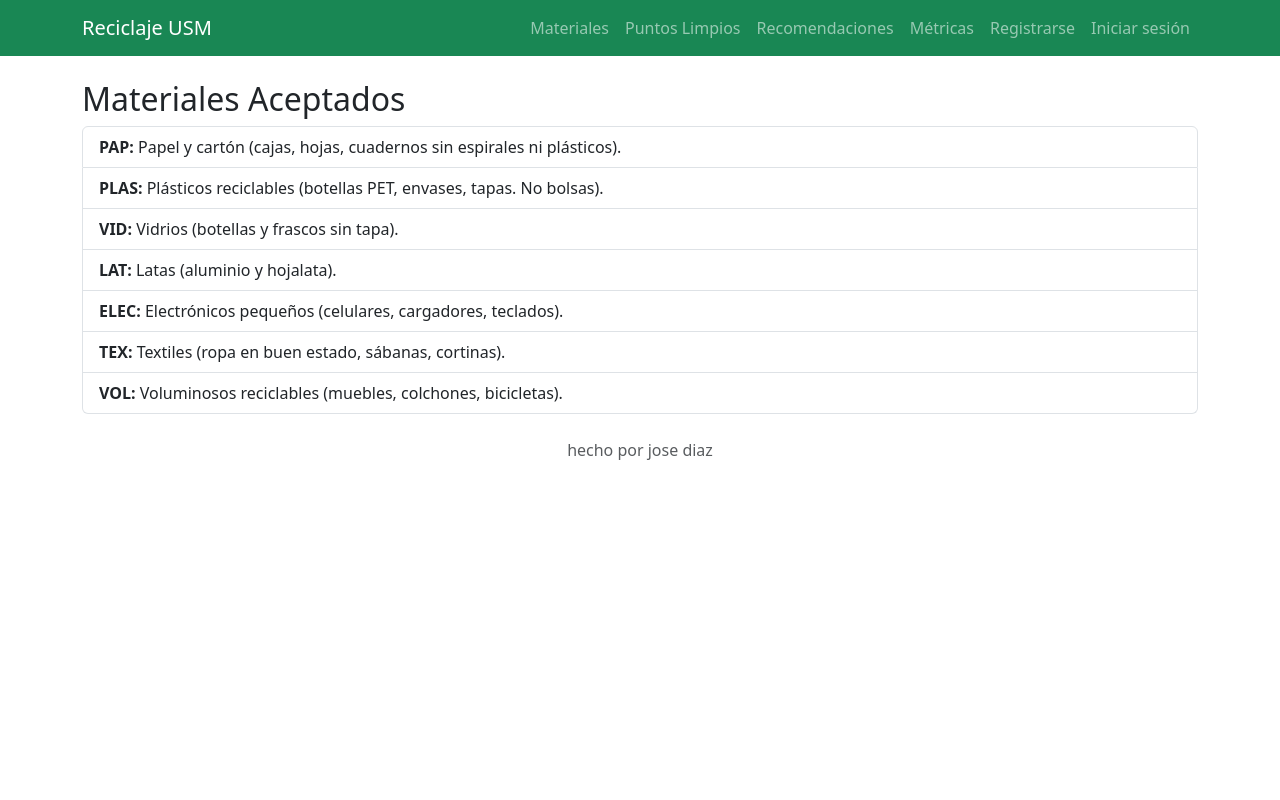
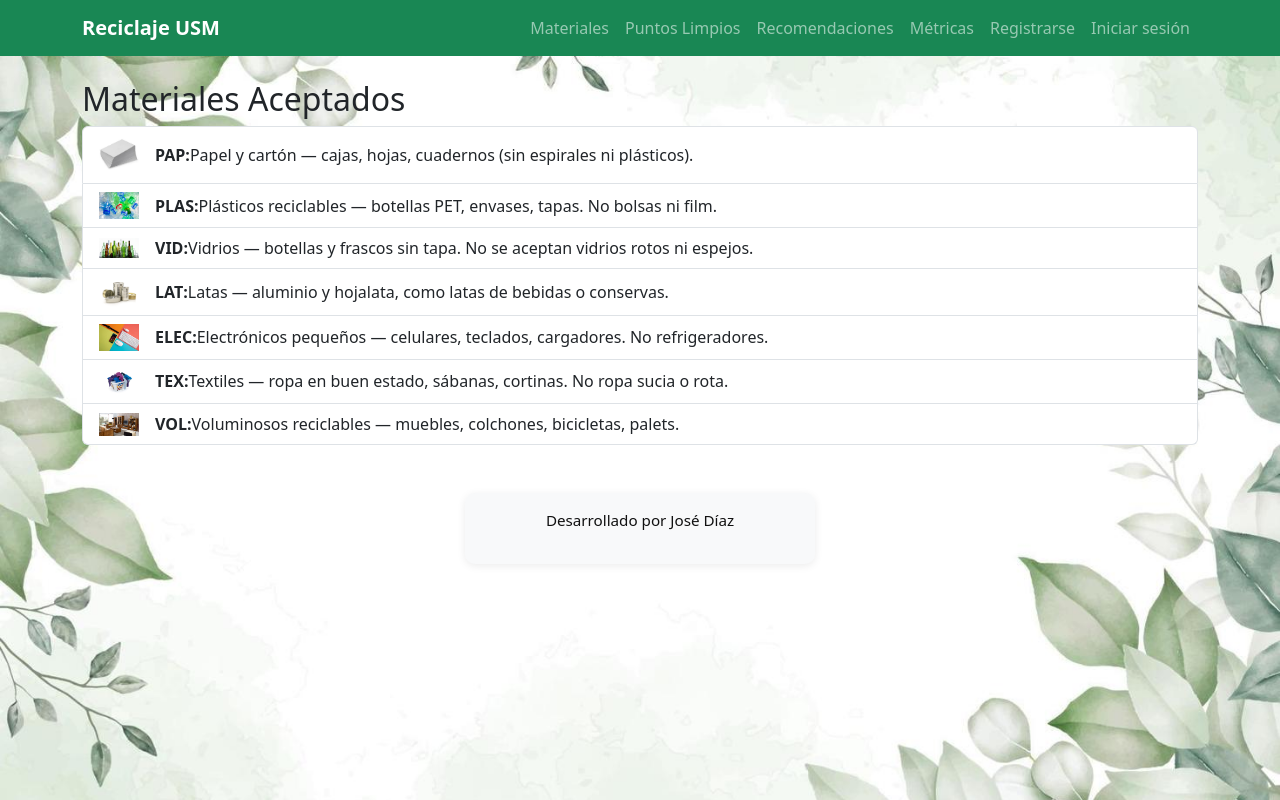
Before and after one commit to akemurashi/-CER2-DIAZJOSE, a Django app: page /materiales/ in a window 1280 px wide. Run offline with Django 5.2, Linux system fonts and the light colour scheme.

Commit message:
se agregan imagenes icono, se modifican algunos html para embellecer la pagina web y se modifica estilos.css para agregar una pagina imagen de fondo, se finalizan retoques finales de la pagina web

```diff
--- a/CER2DIAZJOSE/core/static/core/css/estilos.css
+++ b/CER2DIAZJOSE/core/static/core/css/estilos.css
@@ -0,0 +1,28 @@
+body {
+    background-image: url('/static/core/img/beautiful-green-leaves-watercolor-background-vector.jpg');
+    background-size: cover;
+    background-attachment: fixed;
+    background-position: center;
+}
+
+.navbar-brand {
+    font-weight: bold;
+}
+
+.card {
+    border-radius: 15px;
+    box-shadow: 0 2px 5px rgba(0,0,0,0.1);
+}
+
+footer {
+    font-size: 0.95rem;
+    color: #111; /* Negro para mejor contraste */
+    background: rgba(255, 255, 255, 0.55); /* Fondo blanco semitransparente */
+    border-radius: 10px;
+    padding: 0.5rem 1rem;
+    max-width: 350px;
+    margin: 2rem auto 1rem auto;
+    box-shadow: 0 2px 8px rgba(0,0,0,0.08);
+    backdrop-filter: blur(2px); /* Desenfoque sutil */
+    text-shadow: none; /* Sin sombra para texto negro */
+}
--- a/CER2DIAZJOSE/core/templates/core/base.html
+++ b/CER2DIAZJOSE/core/templates/core/base.html
@@ -51,8 +51,8 @@
         {% endblock %}
     </div>
 
-    <footer class="text-center mt-4 mb-2">
-        <p class="text-muted">hecho por jose diaz</p>
+    <footer class="text-center mt-5 p-3 bg-light">
+      <p>Desarrollado por José Díaz</p>
     </footer>
 </body>
 </html>
--- a/CER2DIAZJOSE/core/templates/core/materiales.html
+++ b/CER2DIAZJOSE/core/templates/core/materiales.html
@@ -1,15 +1,38 @@
 {% extends 'core/base.html' %}
+{% load static %}
 {% block title %}Materiales Aceptados{% endblock %}
 
 {% block content %}
 <h2>Materiales Aceptados</h2>
 <ul class="list-group">
-    <li class="list-group-item"><strong>PAP:</strong> Papel y cartón (cajas, hojas, cuadernos sin espirales ni plásticos).</li>
-    <li class="list-group-item"><strong>PLAS:</strong> Plásticos reciclables (botellas PET, envases, tapas. No bolsas).</li>
-    <li class="list-group-item"><strong>VID:</strong> Vidrios (botellas y frascos sin tapa).</li>
-    <li class="list-group-item"><strong>LAT:</strong> Latas (aluminio y hojalata).</li>
-    <li class="list-group-item"><strong>ELEC:</strong> Electrónicos pequeños (celulares, cargadores, teclados).</li>
-    <li class="list-group-item"><strong>TEX:</strong> Textiles (ropa en buen estado, sábanas, cortinas).</li>
-    <li class="list-group-item"><strong>VOL:</strong> Voluminosos reciclables (muebles, colchones, bicicletas).</li>
+    <li class="list-group-item d-flex align-items-center">
+        <img src="{% static 'core/img/papel.jpg' %}" width="40" class="me-3" alt="Papel y Cartón">
+        <strong>PAP:</strong> Papel y cartón — cajas, hojas, cuadernos (sin espirales ni plásticos).
+    </li>
+    <li class="list-group-item d-flex align-items-center">
+        <img src="{% static 'core/img/icono_plastico.jpg' %}" width="40" class="me-3" alt="Plásticos">
+        <strong>PLAS:</strong> Plásticos reciclables — botellas PET, envases, tapas. No bolsas ni film.
+    </li>
+    <li class="list-group-item d-flex align-items-center">
+        <img src="{% static 'core/img/icono_vidrio.jpeg' %}" width="40" class="me-3" alt="Vidrio">
+        <strong>VID:</strong> Vidrios — botellas y frascos sin tapa. No se aceptan vidrios rotos ni espejos.
+    </li>
+    <li class="list-group-item d-flex align-items-center">
+        <img src="{% static 'core/img/icono_latas.webp' %}" width="40" class="me-3" alt="Latas">
+        <strong>LAT:</strong> Latas — aluminio y hojalata, como latas de bebidas o conservas.
+    </li>
+    <li class="list-group-item d-flex align-items-center">
+        <img src="{% static 'core/img/icono_electronicos.jpg' %}" width="40" class="me-3" alt="Electrónicos">
+        <strong>ELEC:</strong> Electrónicos pequeños — celulares, teclados, cargadores. No refrigeradores.
+    </li>
+    <li class="list-group-item d-flex align-items-center">
+        <img src="{% static 'core/img/icono_textil.jpg' %}" width="40" class="me-3" alt="Textiles">
+        <strong>TEX:</strong> Textiles — ropa en buen estado, sábanas, cortinas. No ropa sucia o rota.
+    </li>
+    <li class="list-group-item d-flex align-items-center">
+        <img src="{% static 'core/img/icono_voluminosos.jpg' %}" width="40" class="me-3" alt="Voluminosos">
+        <strong>VOL:</strong>Voluminosos reciclables — muebles, colchones, bicicletas, palets.
+    </li>
 </ul>
+
 {% endblock %}
```
Also changed, not shown: CER2DIAZJOSE/core/templates/core/historial_solicitudes.html (+10 -0 lines), CER2DIAZJOSE/core/templates/core/index.html (+23 -0 lines), CER2DIAZJOSE/core/templates/core/puntos_limpios.html (+4 -3 lines), CER2DIAZJOSE/core/static/core/img/beautiful-green-leaves-watercolor-background-vector.jpg (added), CER2DIAZJOSE/core/static/core/img/icono_electronicos.jpg (added), CER2DIAZJOSE/core/static/core/img/icono_latas.webp (added), CER2DIAZJOSE/core/static/core/img/icono_plastico.jpg (added), CER2DIAZJOSE/core/static/core/img/icono_textil.jpg (added), CER2DIAZJOSE/core/static/core/img/icono_vidrio.jpeg (added), CER2DIAZJOSE/core/static/core/img/icono_voluminosos.jpg (added), CER2DIAZJOSE/core/static/core/img/papel.jpg (added), CER2DIAZJOSE/db.sqlite3.
